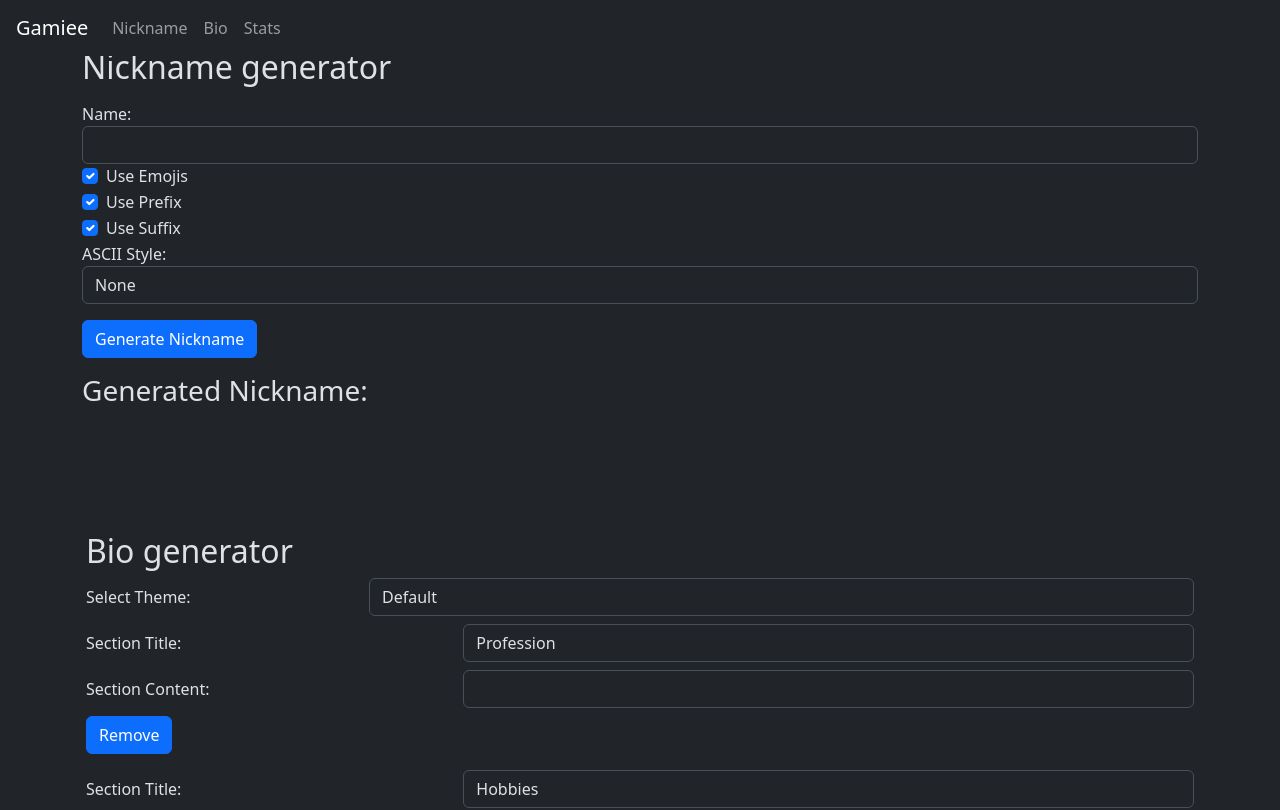
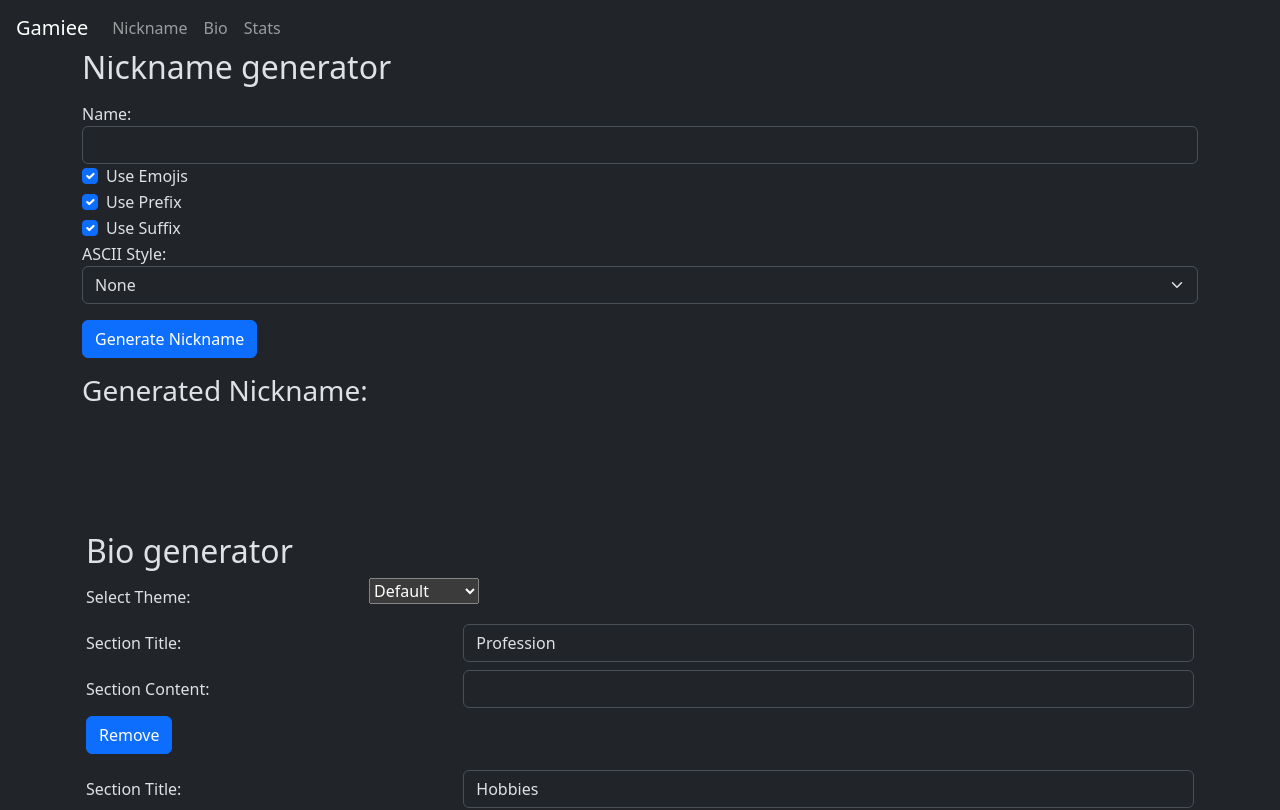
Before and after one commit to AlexYelisieiev/university-course-work, a React (Vite) app: page / in a window 1280 px wide. Shown: the top 810 px of the page. Built offline with nearby package versions, Linux system fonts and the light colour scheme.

Commit message:
Fix select

```diff
--- a/src/components/BioGenerator.jsx
+++ b/src/components/BioGenerator.jsx
@@ -59,7 +59,7 @@ const BioGenerator = () => {
 					<label className='col-sm-3 col-form-label' htmlFor="theme">Select Theme:</label>
 					<div className='col-sm-9'>
 						<select
-						  className='form-control'
+						  className='form-selec'
 						  id="theme"
 						  value={selectedTheme}
 						  defaultValue={'default'}
--- a/src/components/NicknameGenerator.jsx
+++ b/src/components/NicknameGenerator.jsx
@@ -58,7 +58,7 @@ const NicknameGenerator = () => {
 		  </div>
 		  <div className="form-group">
 			<label htmlFor="asciiStyle">ASCII Style:</label>
-			<select className="form-control" id="asciiStyle" value={asciiStyle} onChange={(e) => setAsciiStyle(e.target.value)}>
+			<select className="form-select" id="asciiStyle" value={asciiStyle} onChange={(e) => setAsciiStyle(e.target.value)}>
 			  <option value="">None</option>
 			  <option value="uppercase">Uppercase</option>
 			  <option value="leet">Leet Style</option>
```
